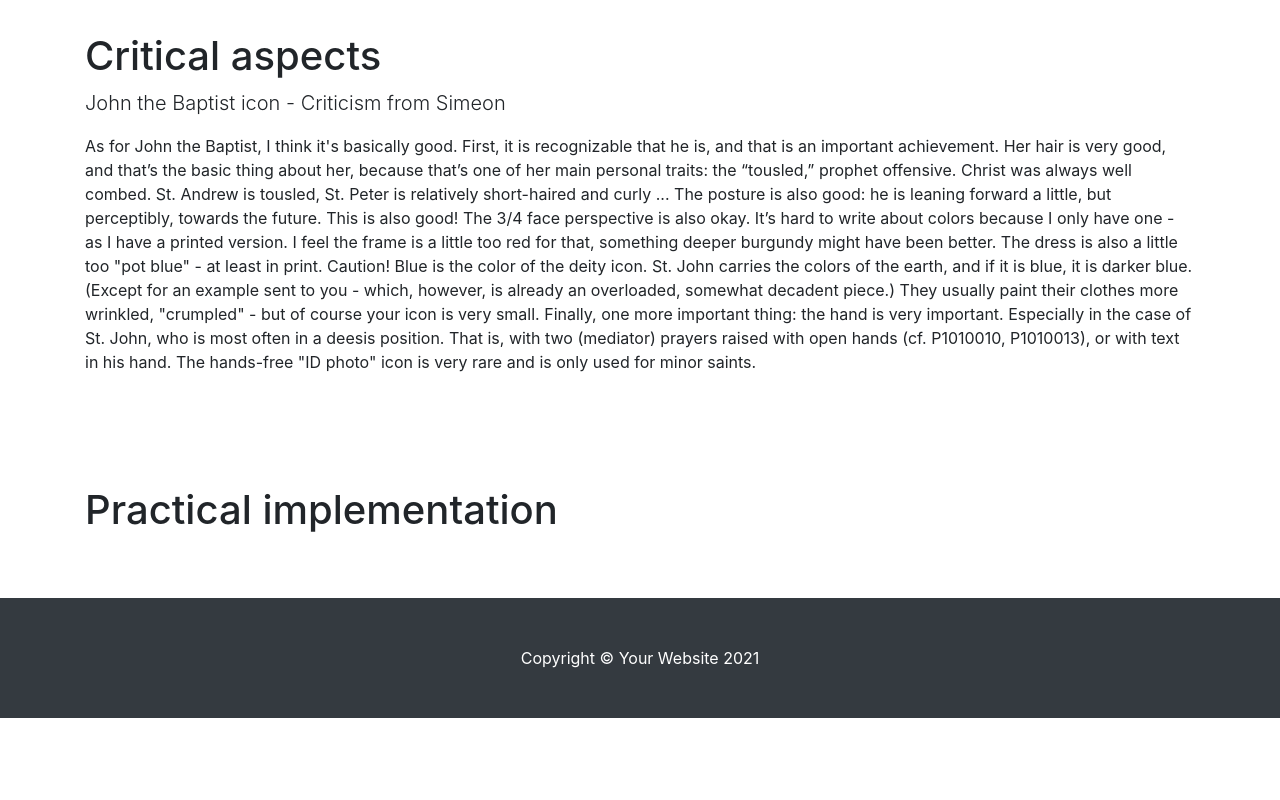
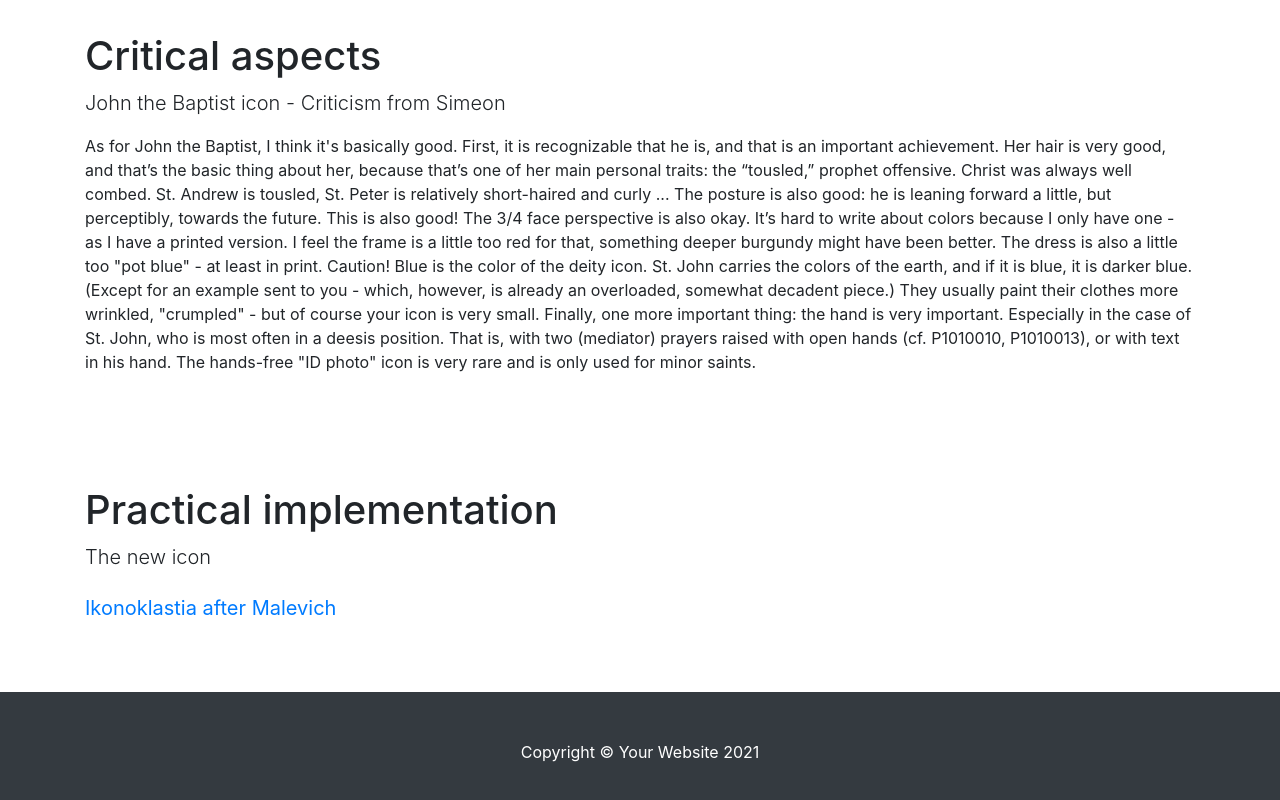
Before and after one commit to bankitomi26/elixir, a website: page index.html in a window 1280 px wide. Shown: the part 584-1384 px from the top of the page. Before the commit the page ends 1302 px from the top, so only its background shows below. Drawn offline with Linux system fonts and the light colour scheme.

Commit message:
Update index.html

```diff
--- a/index.html
+++ b/index.html
@@ -53,8 +53,8 @@
   <section class="py-5">
     <div class="container">
       <h1>Practical implementation</h1>
-      <p class="lead"> </p>
-      <p></p>
+      <p class="lead">The new icon</p>
+      <p> <a class="navbar-brand" href="https://en.wikipedia.org/wiki/Black_Circle">Ikonoklastia after Malevich </a></p>
     </div>
   </section>
 
```
